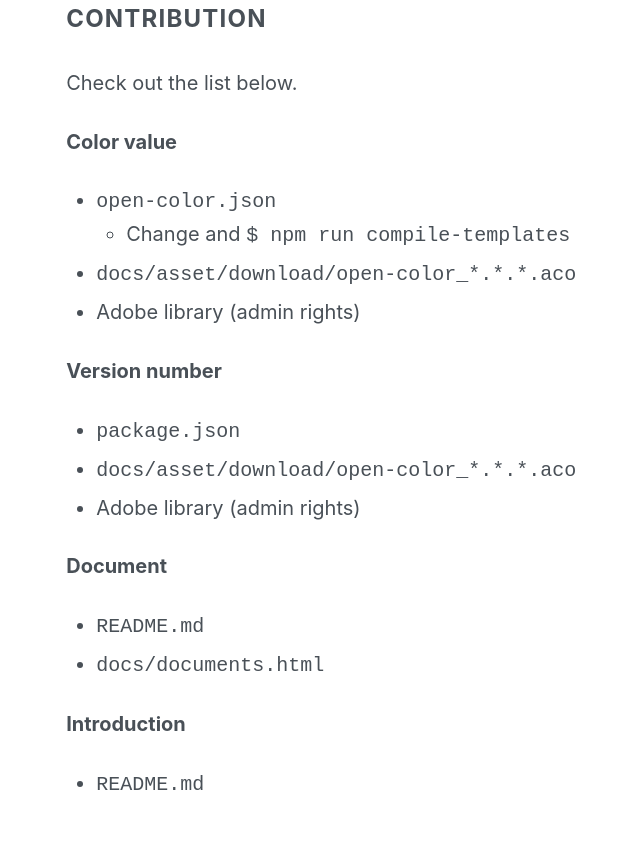
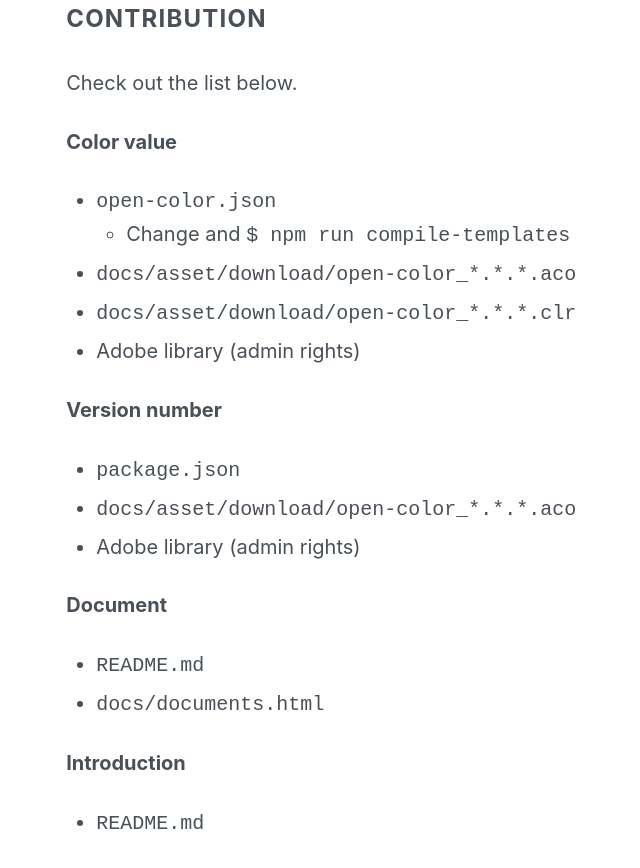
Before and after one commit to yeun/open-color, a Jekyll site: the page built from docs/documents.html, in a window 1280 px wide and 900 px high, scrolled down 4527 px. Shown: the top 868 px of the window, without its empty margins (305-945 px from the left). Built offline with Jekyll 4.4.1, drawn with Linux system fonts in a browser that asks for light colours; nearby versions of some CDN libraries; library files that are not in the unit come from our copies; comment, search, counter and statistics services are not loaded.

Commit message:
Added download link for mac os palette

```diff
--- a/docs/_layouts/default.html
+++ b/docs/_layouts/default.html
@@ -78,6 +78,7 @@
                 <li><a class="nav-menu" href="{{ site.baseurl }}/asset/download/open-color_{{ site.oc-version }}.ase" download>Illustrator swatches</a></li>
                 <li><a class="nav-menu" href="{{ site.baseurl }}/asset/download/open-color_{{ site.oc-version }}.sketchpalette" download>Sketch palette</a></li>
                 <li><a class="nav-menu" href="{{ site.baseurl }}/asset/download/open-color_{{ site.oc-version }}.gpl" download>Inkscape swatches</a></li>
+                <li><a class="nav-menu" href="{{ site.baseurl }}/asset/download/open-color_{{ site.oc-version }}.clr" download>Mac OS palette</a></li>
               </ul>
             </li>
             <li class="nav-menus-group"><a class="menus-title menus-github" href="https://github.com/yeun/open-color">View on Github</a></li>
--- a/docs/documents.html
+++ b/docs/documents.html
@@ -138,6 +138,7 @@
           </ul>
         </li>
         <li><code>docs/asset/download/open-color_*.*.*.aco</code></li>
+        <li><code>docs/asset/download/open-color_*.*.*.clr</code></li>
         <li>Adobe library (admin rights)</li>
       </ul>
       <h4 class="docs-subtitle">Version number</h4>
```
Also changed, not shown: README.md.
